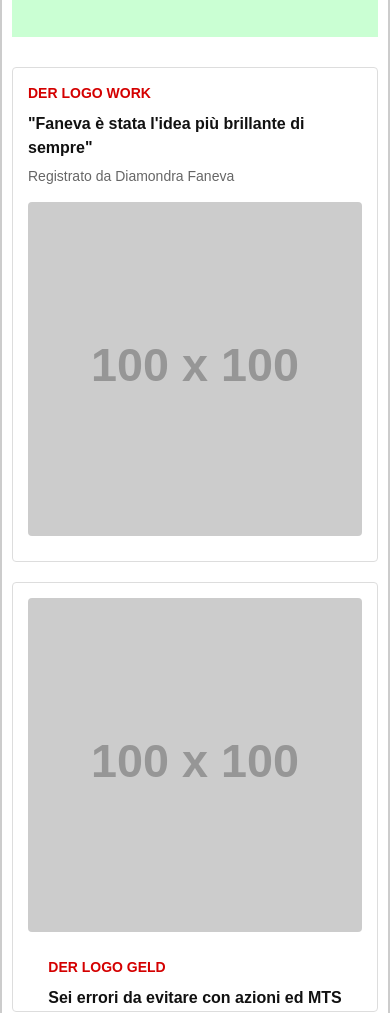
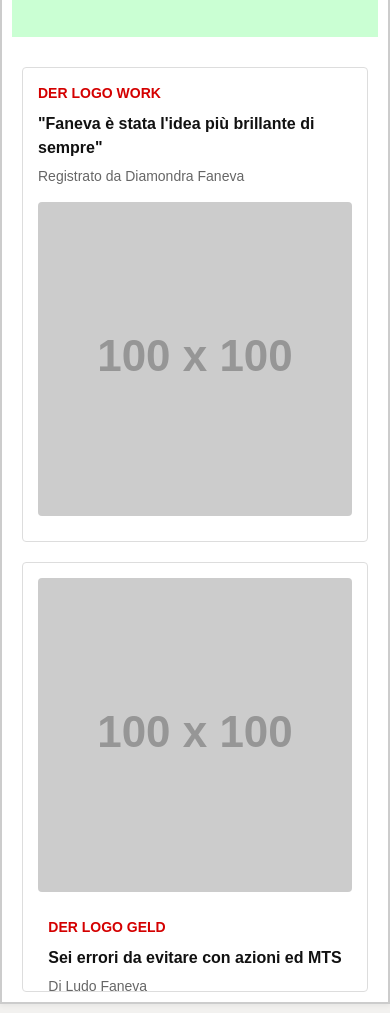
Before and after one commit to RALANDIHARISON/Progetto-PPM, a website: page index.html in a window 390 px wide. Shown: the part 1779-2792 px from the top of the page. Drawn offline with Linux system fonts and the light colour scheme; placeholder pictures from the web are drawn by us.

Commit message:
Update Style.css

```diff
--- a/Style.css
+++ b/Style.css
@@ -448,12 +448,19 @@ body {
 
     .mini-articles {
         flex-direction: column;
+        with: 100%
+        overflow-x: hidden;
+        box-sizing: border-box;
+        padding: 0   10px;
     }
 
     .mini.with-img,
     .mini.with-img.reverse {
         flex-direction: column;
+        width: 100%
+        box-sizing: border-box;
         text-align: left;
+
     }
 
     .mini.with-img::after,
```
